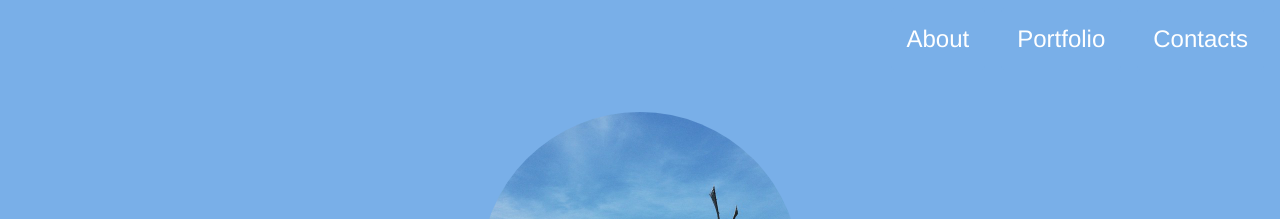
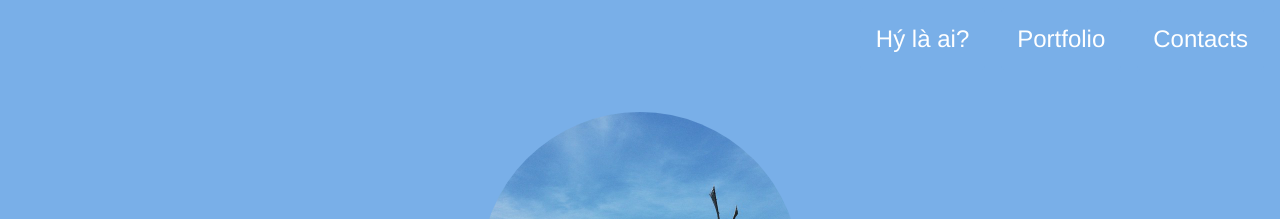
Before and after one commit to YukiMatHy/hynhatoi.github.io, a Jekyll site: the page built from index.html, in a window 1280 px wide. Shown: the top 219 px of the page. Built offline with Jekyll 4.4.1, drawn with Linux system fonts in a browser that asks for light colours; nearby versions of some CDN libraries.

Commit message:
Update navbar.html

```diff
--- a/_includes/navbar.html
+++ b/_includes/navbar.html
@@ -13,7 +13,7 @@
     <div class="collapse navbar-toggleable-xs pull-sm-right" id="CollapsingNavbar">
         <ul class="nav navbar-nav">
             <li class="nav-item">
-                <div class="nav-link" data-link=".container-about">About</div>
+                <div class="nav-link" data-link=".container-about">Hý là ai?</div>
             </li>
             <li class="nav-item">
                 <div class="nav-link" data-link=".container-instagram">Portfolio</div>
```
